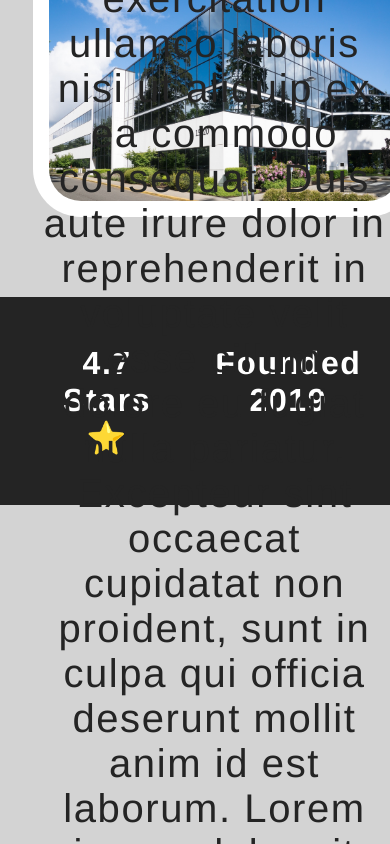
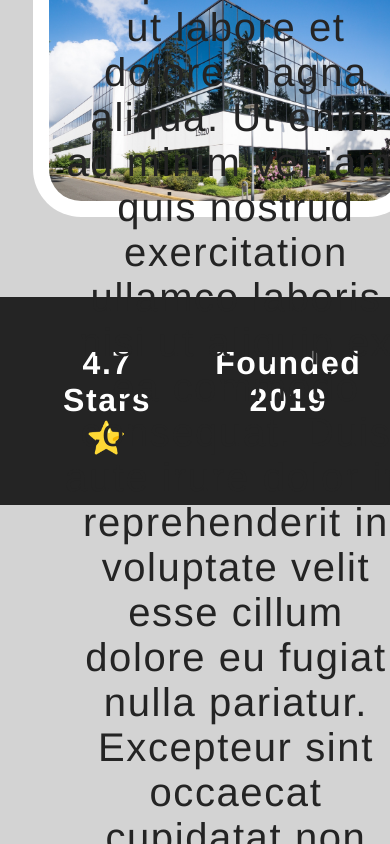
Before and after one commit to ramvilsil/business-webpage, a React (Create React App) app: page / in a window 390 px wide. Shown: the part 720-1564 px from the top of the page. Built offline with nearby package versions, Linux system fonts and the light colour scheme.

Commit message:
updated about (#4)

```diff
--- a/src/components/About.css
+++ b/src/components/About.css
@@ -29,7 +29,6 @@
   padding: 1rem;
   background-color: white;
   border-radius: 3rem;
-
 }
 
 
@@ -41,7 +40,8 @@
       flex-direction: column;
       justify-content: center;
       width: 90%;
-      margin: auto;
+      margin-top: 30vh;
+      margin-bottom: 30vh;
       font-size: 3rem;
       align-items: center;
     }
```
Lines whose indentation alone changed are shown as unchanged.
